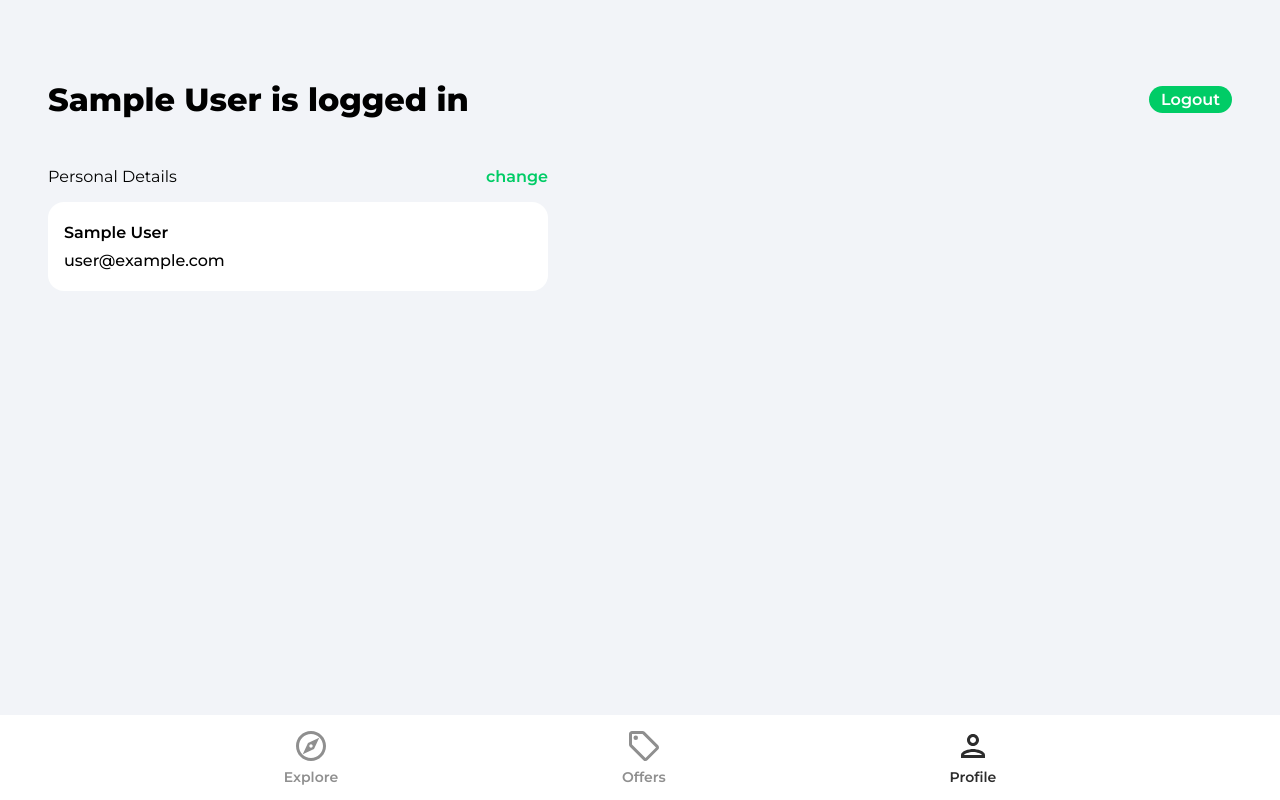
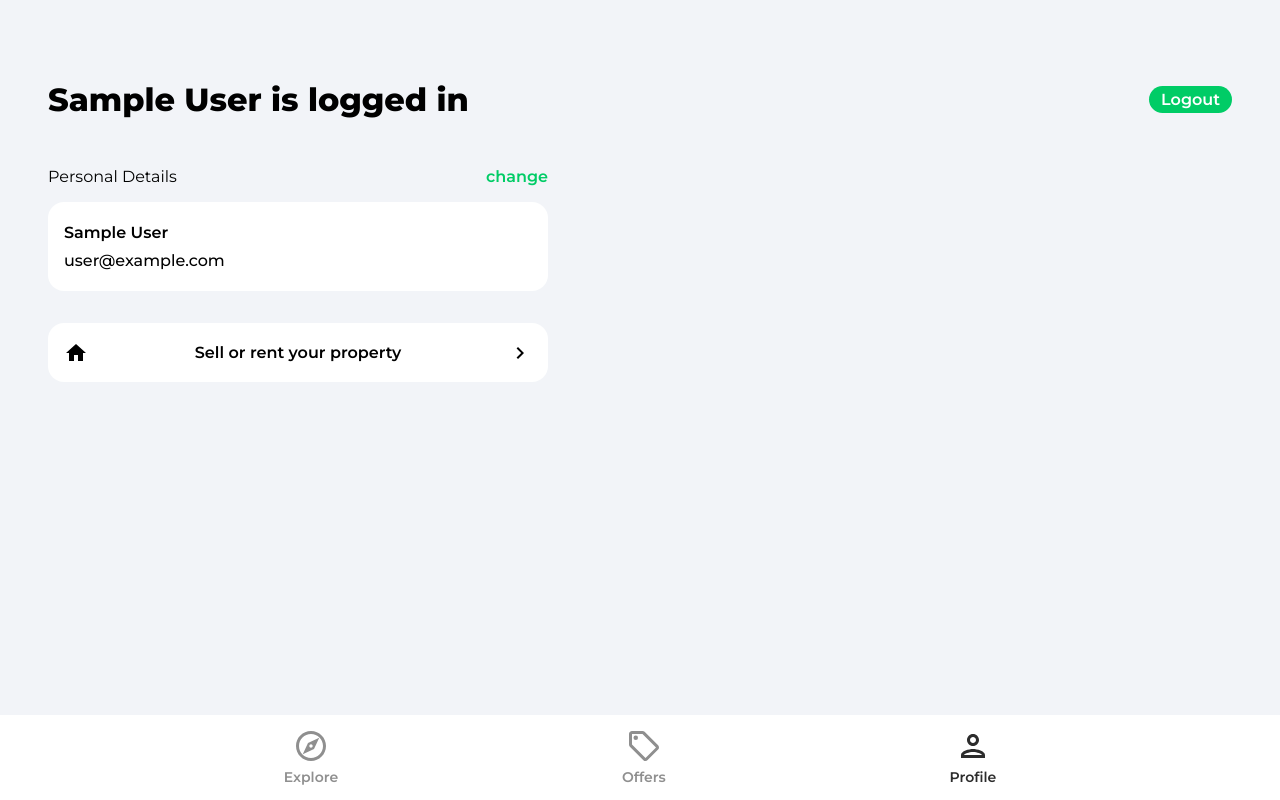
Before and after one commit to jtc27/housing-marketplace-react, a React (Create React App) app: page /profile in a window 1280 px wide. Built offline with nearby package versions, Linux system fonts and the light colour scheme; no server answers; sample sign-in values are in the browser's storage.

Commit message:
link to create listing page

```diff
--- a/src/App.js
+++ b/src/App.js
@@ -9,6 +9,7 @@
 import SignIn from "./pages/SignIn";
 import SignUp from "./pages/SignUp";
 import Category from "./pages/Category";
+import CreateListing from "./pages/CreateListing";
 
 import Navbar from "./components/Navbar";
 import PrivateRoute from "./components/PrivateRoute";
@@ -27,6 +28,8 @@
           <Route path='/profile' element={<Profile/>} />
         </Route>
 
+        <Route path='/create-listing' element={<CreateListing/>} />
+
         <Route path='/sign-in' element={<SignIn/>} />
         <Route path='/sign-up' element={<SignUp/>} />
         <Route path='/forgot-password' element={<ForgotPassword/>} />
--- /dev/null
+++ b/src/pages/CreateListing.jsx
@@ -0,0 +1,9 @@
+import React from 'react'
+
+function CreateListing() {
+  return (
+    <div>CreateListing</div>
+  )
+}
+
+export default CreateListing
--- a/src/pages/Profile.jsx
+++ b/src/pages/Profile.jsx
@@ -6,8 +6,10 @@
 import { updateDoc, doc } from "firebase/firestore"
 import {db} from '../firebase.config'
 
-import { useNavigate } from "react-router-dom"
+import { useNavigate, Link } from "react-router-dom"
 
+import ArrowRightIcon from '../assets/svg/keyboardArrowRightIcon.svg'
+import homeIcon from '../assets/svg/homeIcon.svg'
 
 
 function Profile() {
@@ -107,6 +109,15 @@
         />
       </form>
     </div>
+
+      <Link to='/create-listing'
+      className="createListing"
+      >
+        <img src={homeIcon} alt="home" />
+        <p>Sell or rent your property</p>
+        <img src={ArrowRightIcon} alt="arrow right" />
+      </Link>
+
   </main>
 
   </div>)
```
